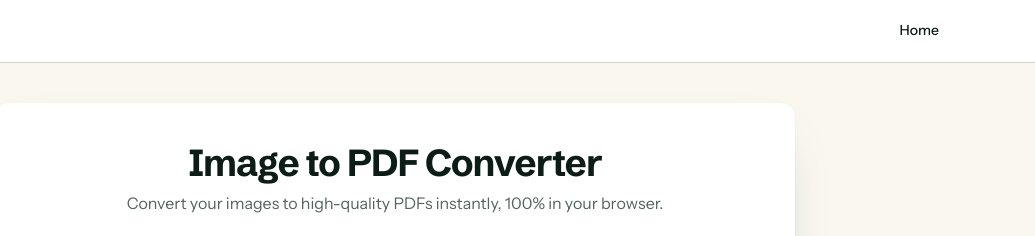
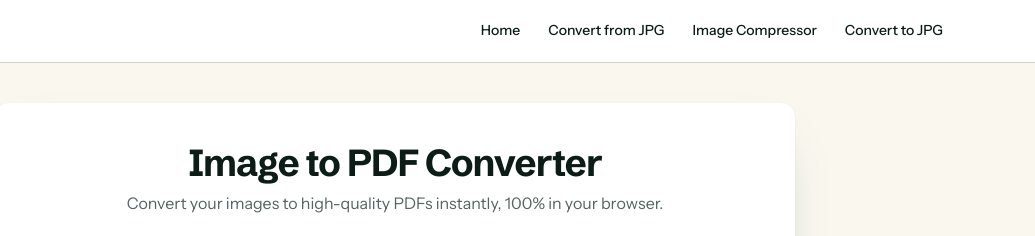
Before and after one commit to madhurimondal89/image-to-PDF-converter, a website: page public/index.html in a window 1280 px wide. Shown: the top 236 px of the page, 245-1280 px from the left. Drawn offline with nearby package versions, Linux system fonts and the light colour scheme.

Commit message:
Add sibling tool links to header navigation

```diff
--- a/public/index.html
+++ b/public/index.html
@@ -158,6 +158,9 @@
             <nav class="main-nav" aria-label="Main Navigation">
                 <ul>
                     <li><a href="https://www.imagecompress.in/" target="_blank" rel="noopener noreferrer">Home</a></li>
+                    <li><a href="https://convert-from-jpg.imagecompress.in/" target="_blank" rel="noopener noreferrer">Convert from JPG</a></li>
+                    <li><a href="https://image-compressor.imagecompress.in/" target="_blank" rel="noopener noreferrer">Image Compressor</a></li>
+                    <li><a href="https://convert-to-jpg.imagecompress.in/" target="_blank" rel="noopener noreferrer">Convert to JPG</a></li>
                 </ul>
             </nav>
         </div>
--- a/public/style.css
+++ b/public/style.css
@@ -46,13 +46,16 @@ main {
     max-width: 1120px;
     margin: 0 auto;
     display: flex;
+    flex-wrap: wrap;
     justify-content: space-between;
     align-items: center;
+    gap: var(--space-sm);
 }
 
 .logo-link {
     display: flex;
     align-items: center;
+    flex-shrink: 0;
 }
 
 .header-logo {
@@ -64,6 +67,10 @@ main {
     list-style: none;
     padding: 0;
     margin: 0;
+    display: flex;
+    flex-wrap: wrap;
+    align-items: center;
+    gap: var(--space-2xs);
 }
 
 .main-nav li {
@@ -72,12 +79,13 @@ main {
 
 .main-nav a {
     display: inline-block;
-    padding: var(--space-xs) var(--space-md);
+    padding: var(--space-xs) var(--space-sm);
     text-decoration: none;
     color: var(--color-ink);
     font-family: var(--font-body);
     font-weight: 500;
     font-size: var(--text-sm);
+    white-space: nowrap;
     border-radius: var(--radius-input);
     transition: background-color var(--dur-micro) var(--ease-out), color var(--dur-micro) var(--ease-out);
 }
```
